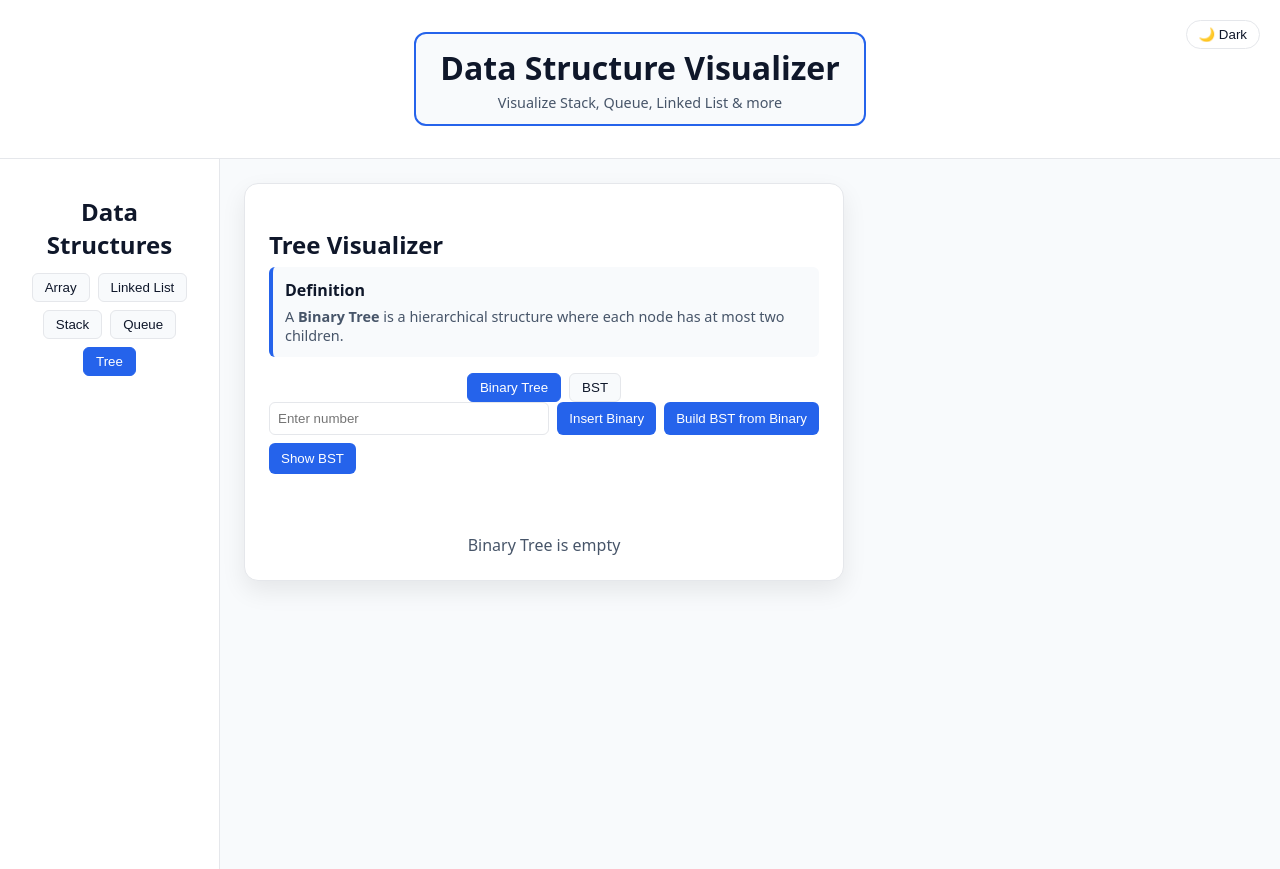
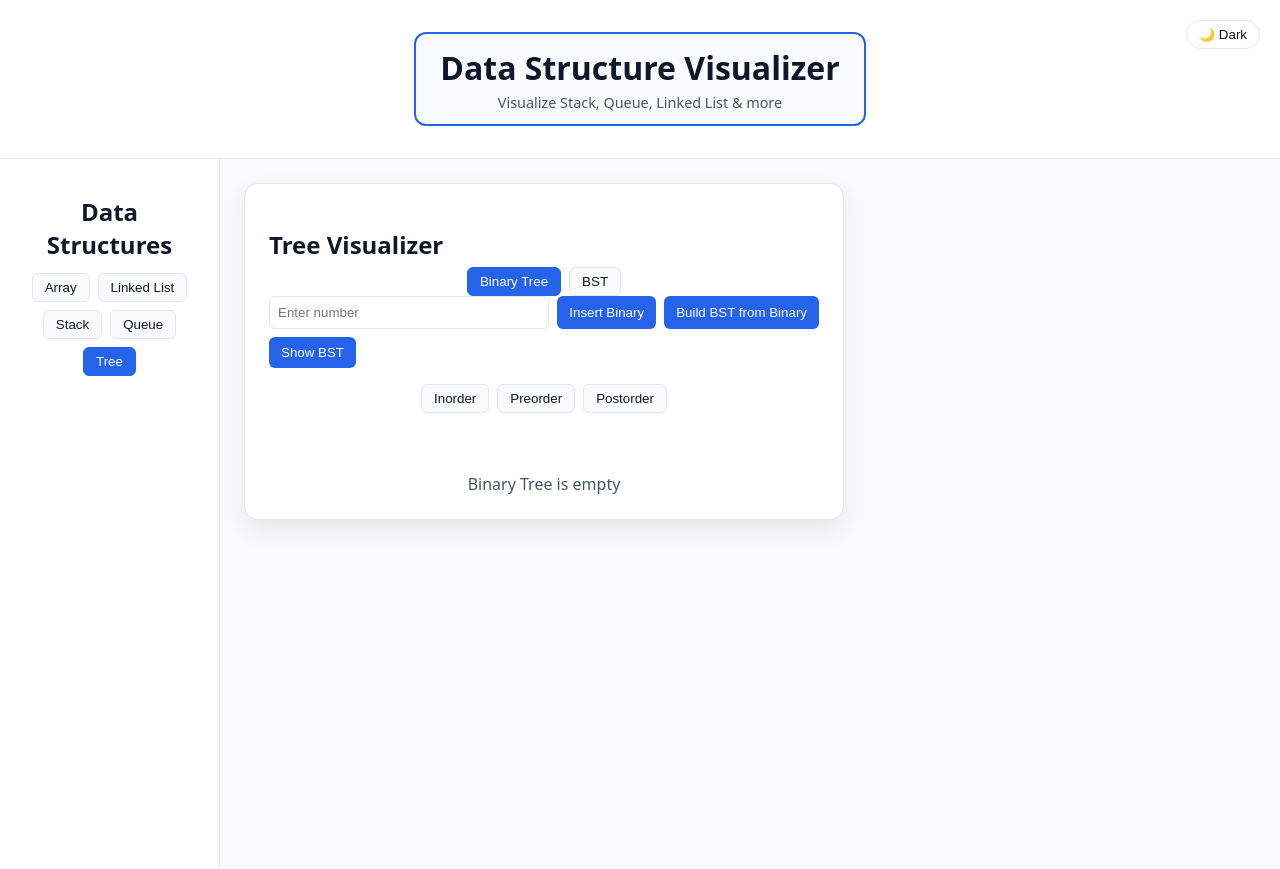
Before and after one commit to AshishKr-04/data-structure-visualizer, a React (Vite) app: page / in a window 1280 px wide. Both pictures are taken after a click on the button "Tree". Built offline with nearby package versions, Linux system fonts and the light colour scheme.

Commit message:
Added tree traversal inorder postorder and preorder

```diff
--- a/src/App.jsx
+++ b/src/App.jsx
@@ -7,13 +7,10 @@ import LinkedListVisualizer from "./components/LinkedListVisualizer";
 import ArrayVisualizer from "./components/ArrayVisualizer";
 import TreeVisualizer from "./components/TreeVisualizer";
 
-
-
 function App() {
-  const [activeDS, setActiveDS] = useState("stack");
+  const [activeDS, setActiveDS] = useState("array"); // 👈 default changed
   const [theme, setTheme] = useState("light");
 
-  // Apply theme to body
   useEffect(() => {
     document.body.setAttribute("data-theme", theme);
   }, [theme]);
@@ -31,8 +28,6 @@ function App() {
           {activeDS === "stack" && <StackVisualizer />}
           {activeDS === "queue" && <QueueVisualizer />}
           {activeDS === "tree" && <TreeVisualizer />}
-
-
         </main>
       </div>
     </>
--- a/src/components/Sidebar.jsx
+++ b/src/components/Sidebar.jsx
@@ -5,7 +5,7 @@ function Sidebar({ activeDS, setActiveDS }) {
         <h2>Data Structures</h2>
 
         <div className="ds-buttons">
-          {/* Array */}
+
           <button
             className={activeDS === "array" ? "active" : ""}
             onClick={() => setActiveDS("array")}
@@ -13,7 +13,6 @@ function Sidebar({ activeDS, setActiveDS }) {
             Array
           </button>
 
-          {/* Linked List */}
           <button
             className={activeDS === "linkedlist" ? "active" : ""}
             onClick={() => setActiveDS("linkedlist")}
@@ -21,7 +20,6 @@ function Sidebar({ activeDS, setActiveDS }) {
             Linked List
           </button>
 
-          {/* Stack */}
           <button
             className={activeDS === "stack" ? "active" : ""}
             onClick={() => setActiveDS("stack")}
@@ -29,13 +27,13 @@ function Sidebar({ activeDS, setActiveDS }) {
             Stack
           </button>
 
-          {/* Queue */}
           <button
             className={activeDS === "queue" ? "active" : ""}
             onClick={() => setActiveDS("queue")}
           >
             Queue
           </button>
+
           <button
             className={activeDS === "tree" ? "active" : ""}
             onClick={() => setActiveDS("tree")}
--- a/src/components/TreeVisualizer.jsx
+++ b/src/components/TreeVisualizer.jsx
@@ -3,11 +3,26 @@ import { useState } from "react";
 function TreeVisualizer() {
   const [treeMode, setTreeMode] = useState("binary"); // binary | bst
   const [root, setRoot] = useState(null); // Binary Tree
-  const [bstFromBinary, setBstFromBinary] = useState(null); // BST built from Binary
+  const [bstFromBinary, setBstFromBinary] = useState(null); // Built BST
   const [bstDirect, setBstDirect] = useState(null); // Standalone BST
   const [input, setInput] = useState("");
   const [message, setMessage] = useState("");
+
   const [showBST, setShowBST] = useState(false);
+
+  // Traversal
+  const [traversalOutput, setTraversalOutput] = useState([]);
+  const [traversalType, setTraversalType] = useState("");
+  const [isTraversing, setIsTraversing] = useState(false);
+
+  /* =========================================
+     RESET TRAVERSAL
+  ========================================= */
+  const resetTraversal = () => {
+    setTraversalOutput([]);
+    setTraversalType("");
+    setIsTraversing(false);
+  };
 
   /* =========================================
      BINARY TREE INSERT (LEVEL ORDER)
@@ -54,7 +69,7 @@ function TreeVisualizer() {
   };
 
   /* =========================================
-     BST INSERT (Standalone Mode)
+     BST INSERT (Standalone)
   ========================================= */
   const insertBST = () => {
     if (!input.trim()) {
@@ -92,14 +107,14 @@ function TreeVisualizer() {
 
     const values = [];
 
-    const collectValues = (node) => {
+    const collect = (node) => {
       if (!node) return;
       values.push(node.value);
-      collectValues(node.left);
-      collectValues(node.right);
+      collect(node.left);
+      collect(node.right);
     };
 
-    collectValues(root);
+    collect(root);
 
     let newBST = null;
 
@@ -115,8 +130,8 @@ function TreeVisualizer() {
       return node;
     };
 
-    values.forEach((val) => {
-      newBST = insertNode(newBST, val);
+    values.forEach((v) => {
+      newBST = insertNode(newBST, v);
     });
 
     setBstFromBinary(newBST);
@@ -124,7 +139,82 @@ function TreeVisualizer() {
   };
 
   /* =========================================
-     TREE RENDER (Recursive)
+     TRAVERSAL LOGIC
+  ========================================= */
+  const startTraversal = async (type) => {
+    let currentRoot =
+      treeMode === "binary"
+        ? root
+        : treeMode === "bst"
+        ? bstDirect
+        : null;
+
+    if (!currentRoot) {
+      setMessage("Tree is empty");
+      return;
+    }
+
+    resetTraversal();
+    setTraversalType(type);
+    setIsTraversing(true);
+
+    const result = [];
+
+    const delay = () =>
+      new Promise((resolve) => setTimeout(resolve, 500));
+
+    const inorder = async (node) => {
+      if (!node) return;
+      await inorder(node.left);
+      result.push(node.value);
+      setTraversalOutput([...result]);
+      await delay();
+      await inorder(node.right);
+    };
+
+    const preorder = async (node) => {
+      if (!node) return;
+      result.push(node.value);
+      setTraversalOutput([...result]);
+      await delay();
+      await preorder(node.left);
+      await preorder(node.right);
+    };
+
+    const postorder = async (node) => {
+      if (!node) return;
+      await postorder(node.left);
+      await postorder(node.right);
+      result.push(node.value);
+      setTraversalOutput([...result]);
+      await delay();
+    };
+
+    if (type === "inorder") await inorder(currentRoot);
+    if (type === "preorder") await preorder(currentRoot);
+    if (type === "postorder") await postorder(currentRoot);
+
+    setIsTraversing(false);
+  };
+
+  /* =========================================
+     TRAVERSAL EXPLANATION
+  ========================================= */
+  const getTraversalExplanation = () => {
+    switch (traversalType) {
+      case "inorder":
+        return "Traversal Pattern: Left → Node → Right";
+      case "preorder":
+        return "Traversal Pattern: Node → Left → Right";
+      case "postorder":
+        return "Traversal Pattern: Left → Right → Node";
+      default:
+        return "";
+    }
+  };
+
+  /* =========================================
+     TREE RENDER
   ========================================= */
   const renderTree = (node) => {
     if (!node) return null;
@@ -145,34 +235,14 @@ function TreeVisualizer() {
     <div className="stack-card">
       <h2>Tree Visualizer</h2>
 
-      {/* =========================
-         Definition
-      ========================= */}
-      <div className="stack-definition">
-        <h4>Definition</h4>
-
-        {treeMode === "binary" ? (
-          <p>
-            A <strong>Binary Tree</strong> is a hierarchical structure where
-            each node has at most two children.
-          </p>
-        ) : (
-          <p>
-            A <strong>Binary Search Tree (BST)</strong> maintains:
-            <br />
-            Left subtree values &lt; Root &lt; Right subtree values.
-          </p>
-        )}
-      </div>
-
-      {/* =========================
-         MODE SWITCH
-      ========================= */}
+      {/* MODE SWITCH */}
       <div className="ds-buttons">
         <button
           className={treeMode === "binary" ? "active" : ""}
           onClick={() => {
             setTreeMode("binary");
+            resetTraversal();
+            setShowBST(false);
             setMessage("");
           }}
         >
@@ -183,7 +253,7 @@ function TreeVisualizer() {
           className={treeMode === "bst" ? "active" : ""}
           onClick={() => {
             setTreeMode("bst");
-            setShowBST(false);
+            resetTraversal();
             setMessage("");
           }}
         >
@@ -191,9 +261,7 @@ function TreeVisualizer() {
         </button>
       </div>
 
-      {/* =========================
-         CONTROLS
-      ========================= */}
+      {/* INPUT + BUTTONS */}
       <div className="stack-controls">
         <input
           type="text"
@@ -209,38 +277,38 @@ function TreeVisualizer() {
               Build BST from Binary
             </button>
 
-            {!showBST ? (
-              <button onClick={() => setShowBST(true)}>
-                Show BST
-              </button>
-            ) : (
-              <button onClick={() => setShowBST(false)}>
-                Hide BST
-              </button>
-            )}
+            <button onClick={() => setShowBST(!showBST)}>
+              {showBST ? "Hide BST" : "Show BST"}
+            </button>
           </>
         )}
 
         {treeMode === "bst" && (
-          <button onClick={insertBST}>
-            Insert in BST
-          </button>
+          <button onClick={insertBST}>Insert in BST</button>
         )}
       </div>
 
-      {/* =========================
-         DISPLAY SECTION
-      ========================= */}
+      {/* TRAVERSAL BUTTONS */}
+      <div className="ds-buttons" style={{ marginTop: "15px" }}>
+        <button disabled={isTraversing} onClick={() => startTraversal("inorder")}>
+          Inorder
+        </button>
 
-      {/* Binary Mode Display */}
+        <button disabled={isTraversing} onClick={() => startTraversal("preorder")}>
+          Preorder
+        </button>
+
+        <button disabled={isTraversing} onClick={() => startTraversal("postorder")}>
+          Postorder
+        </button>
+      </div>
+
+      {/* DISPLAY SECTION */}
+
       {treeMode === "binary" && (
         <>
           <div className="tree-container">
-            {root ? (
-              renderTree(root)
-            ) : (
-              <div className="empty">Binary Tree is empty</div>
-            )}
+            {root ? renderTree(root) : <div className="empty">Binary Tree is empty</div>}
           </div>
 
           {showBST && (
@@ -263,14 +331,22 @@ function TreeVisualizer() {
         </>
       )}
 
-      {/* Standalone BST Mode */}
       {treeMode === "bst" && (
         <div className="tree-container">
-          {bstDirect ? (
-            renderTree(bstDirect)
-          ) : (
-            <div className="empty">BST is empty</div>
-          )}
+          {bstDirect ? renderTree(bstDirect) : <div className="empty">BST is empty</div>}
+        </div>
+      )}
+
+      {/* TRAVERSAL INFO */}
+      {traversalType && (
+        <div className="message" style={{ marginTop: "15px" }}>
+          {getTraversalExplanation()}
+        </div>
+      )}
+
+      {traversalOutput.length > 0 && (
+        <div className="message">
+          Traversal Output: {traversalOutput.join(" → ")}
         </div>
       )}
 
--- a/src/styles/global.css
+++ b/src/styles/global.css
@@ -492,3 +492,21 @@ button:disabled {
   height: 20px;
   background: var(--accent);
 }
+.tree-circle {
+  width: 50px;
+  height: 50px;
+  border-radius: 50%;
+  background: #2563eb;
+  color: white;
+  display: flex;
+  align-items: center;
+  justify-content: center;
+  font-weight: 600;
+  transition: 0.3s;
+}
+
+.tree-circle.highlight {
+  background: #facc15;
+  color: black;
+  transform: scale(1.2);
+}
```
